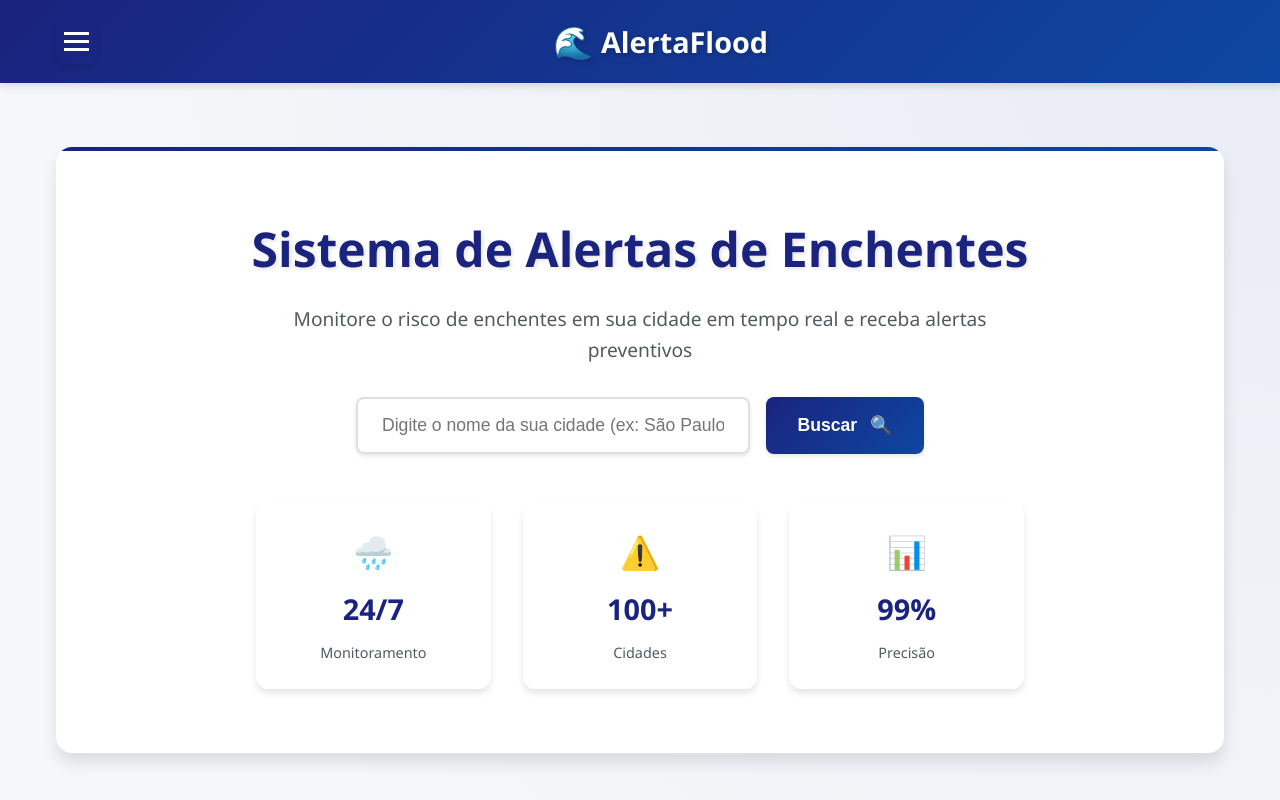
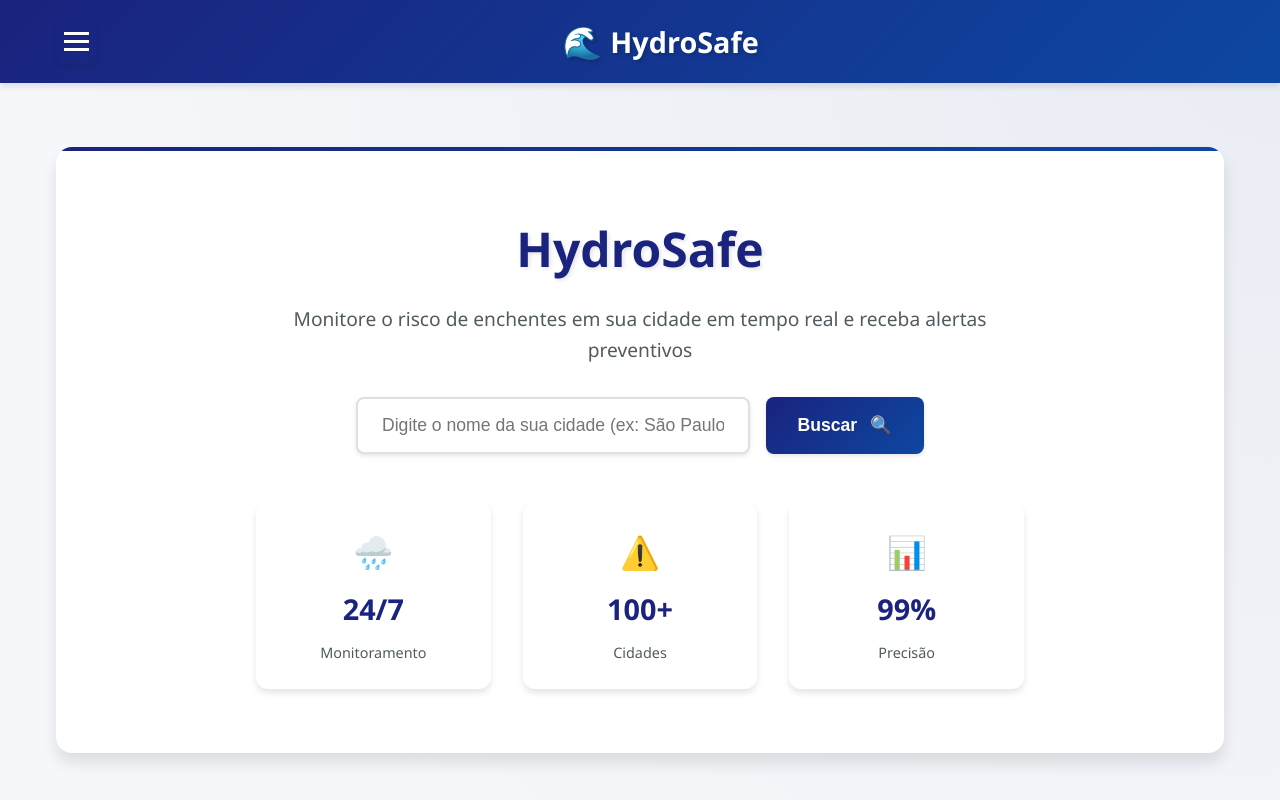
Before and after one commit to IgorDominiski/gp-front, a plain HTML site: page index.html in a window 1280 px wide. Shown: the top 800 px of the page. Drawn offline with nearby package versions, Linux system fonts and the light colour scheme.

Commit message:
refactor: update company name to HydroSafe across the application

```diff
--- a/index.html
+++ b/index.html
@@ -3,7 +3,7 @@
 <head>
     <meta charset="UTF-8">
     <meta name="viewport" content="width=device-width, initial-scale=1.0">
-    <title>Sistema de Alertas de Enchentes</title>
+    <title>HydroSafe - Sistema de Alertas de Enchentes</title>
     <link rel="stylesheet" href="styles.css">
     <script src="https://cdn.jsdelivr.net/npm/chart.js"></script>
     <link href="https://fonts.googleapis.com/css2?family=Inter:wght@400;500;600;700&display=swap" rel="stylesheet">
@@ -16,7 +16,7 @@
                 <span></span>
                 <span></span>
             </button>
-            <div class="logo">AlertaFlood</div>
+            <div class="logo">HydroSafe</div>
             <div class="nav-menu">
                 <ul>
                     <li><a href="#inicio">Início</a></li>
@@ -30,7 +30,7 @@
     <main>
         <section id="inicio" class="hero">
             <div class="hero-content">
-                <h1>Sistema de Alertas de Enchentes</h1>
+                <h1>HydroSafe</h1>
                 <p>Monitore o risco de enchentes em sua cidade em tempo real e receba alertas preventivos</p>
 
                 <div class="search-container">
@@ -157,7 +157,7 @@
 
     <footer>
         <div class="footer-content">
-            <p>© 2024 AlertaFlood - Sistema de Monitoramento de Enchentes</p>
+            <p>© 2024 HydroSafe - Sistema de Monitoramento de Enchentes</p>
             <p>Dados atualizados em tempo real | Desenvolvido com ❤️ para a segurança da população</p>
         </div>
     </footer>
```
